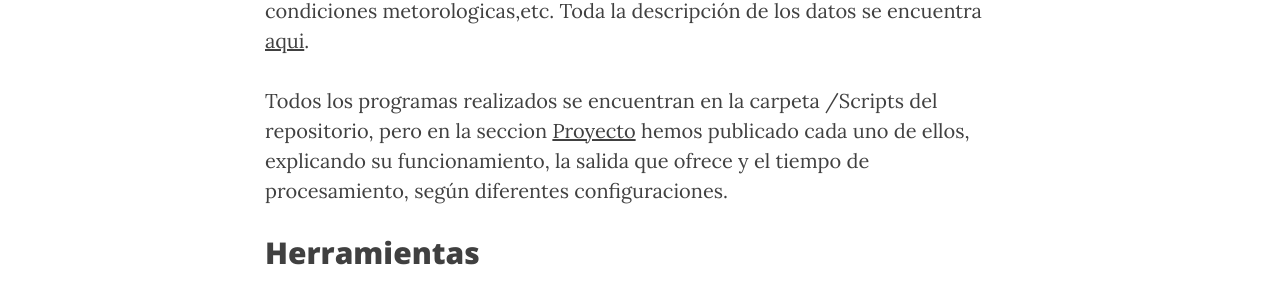
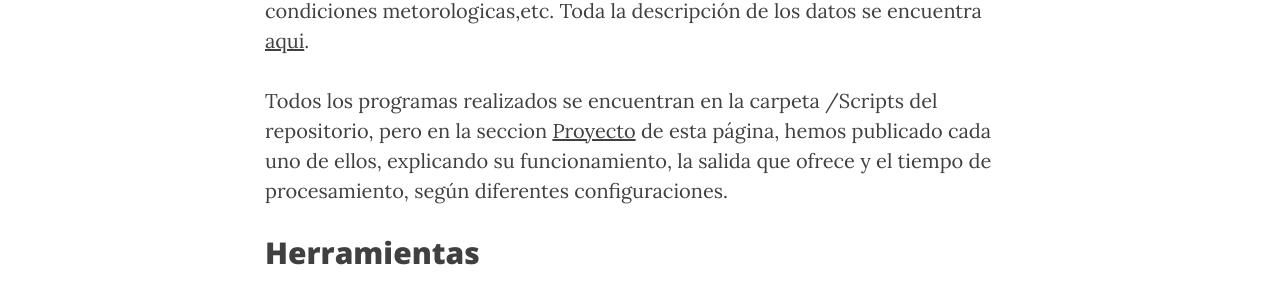
Before and after one commit to artusec/Cloud_BigData_UCM, a Jekyll site: the page built from about.md, in a window 1280 px wide. Shown: the part 442-745 px from the top of the page. Built offline with Jekyll 4.4.1, drawn with Linux system fonts in a browser that asks for light colours; nearby versions of some CDN libraries.

Commit message:
Modificada la descripcion de la WEB y el archivo de ERRORES PROYECTO

```diff
--- a/about.md
+++ b/about.md
@@ -7,7 +7,7 @@ header-img: "img/headers/header-madrid_2_prueba.png"
 
 Nuestro proyecto consiste en analizar los datos obtenidos de la [sede de datos de Madrid][1] sobre la accidentalidad en la ciudad de Madrid. En estos datos tenemos información sobre el lugar donde se produció, cuando (fecha y rango de hora), condiciones metorologicas,etc. Toda la descripción de los datos se encuentra [aqui][2].
 
-Todos los programas realizados se encuentran en la carpeta /Scripts del repositorio, pero en la seccion [Proyecto][3] hemos publicado cada uno de ellos, explicando su funcionamiento, la salida que ofrece y el tiempo de procesamiento, según diferentes configuraciones.
+Todos los programas realizados se encuentran en la carpeta /Scripts del repositorio, pero en la seccion [Proyecto][3] de esta página, hemos publicado cada uno de ellos, explicando su funcionamiento, la salida que ofrece y el tiempo de procesamiento, según diferentes configuraciones.
 
 ## Herramientas
 Para poder realizar este análisis y tratamiento de los datos, hemos utilizado Spark con Python en un cluster de Spark en AWS (Amazon Web Service).
```
Also changed, not shown: 1 other file.
